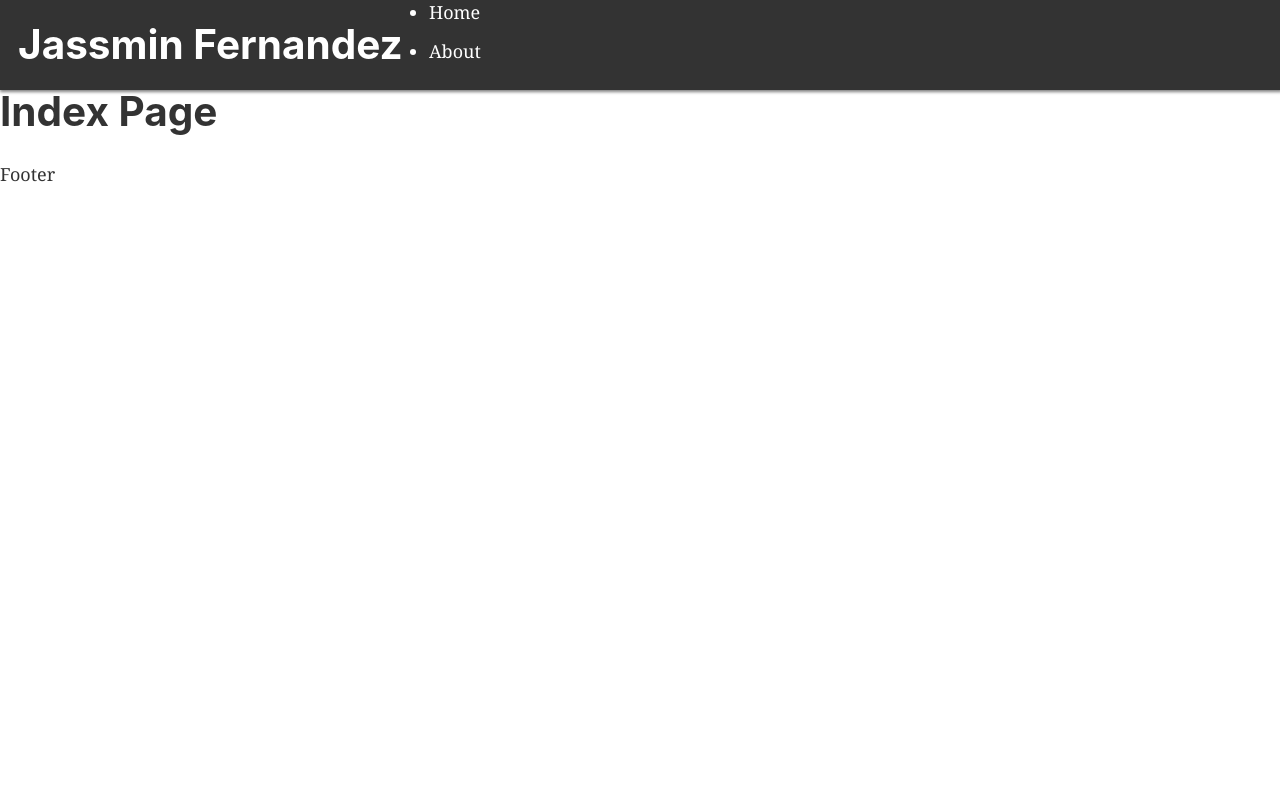
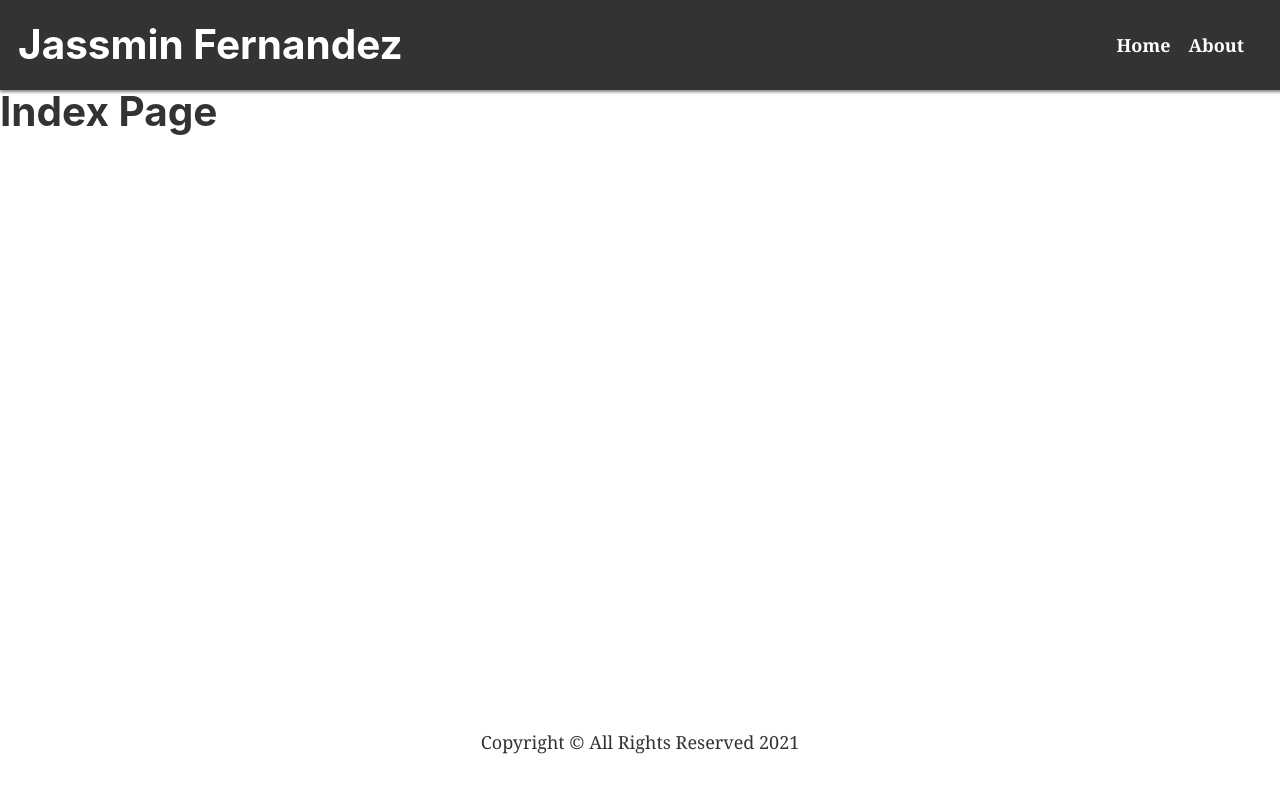
Before and after one commit to jassmin-herr09/jherr-portfolio, a Gatsby site: page / in a window 1280 px wide. Built offline with nearby package versions, Linux system fonts and the light colour scheme; Gatsby itself is replaced by a stand-in of ours.

Commit message:
'wip finishes layout'

```diff
--- a/src/components/footer.js
+++ b/src/components/footer.js
@@ -1,9 +1,11 @@
 import React from "react"
 
+import { StyledFooter } from "../styles/styled-components"
+
 const Footer = (props) => (
-    <footer>
-     Footer
-    </footer>
+    <StyledFooter>
+     <p>Copyright &copy; All Rights Reserved {new Date().getFullYear()}</p>
+    </StyledFooter>
 )
 
 export default Footer
--- a/src/components/layout.js
+++ b/src/components/layout.js
@@ -5,10 +5,13 @@ import Footer from "./footer"
 
 import "../styles/reset.css"
 
+import { StyledLayout } from "../styles/styled-components"
+
+
 
 const Layout = (props) => {
     return (
-        <>
+        <StyledLayout>
            <Header />
             <div>
                 <main>
@@ -17,7 +20,7 @@ const Layout = (props) => {
             </div>
             <Footer />
 
-        </>
+        </StyledLayout>
     )
 
 }
--- a/src/styles/styled-components.js
+++ b/src/styles/styled-components.js
@@ -3,6 +3,7 @@ import styled from "styled-components"
 export const StyledHeader = styled.header`
     display: flex;
     align-items: center;
+    justify-content: space-between;
     background-color: #333;
     color: #fff;
     height: 5rem;
@@ -19,4 +20,46 @@ export const StyledHeader = styled.header`
         margin: 0;
 
     }
+    nav {
+        display:flex;
+        align-items: center;
+
+    }
+    ul{
+        list-style: none;
+        margin: 0;
+        display: flex;
+        align-items: center;
+        li{
+            margin: 0 1rem 0 0;
+            a{
+               font-weight: 700;
+            }
+
+        }
+
+    }
 `
+
+export const StyledFooter = styled.footer`
+    display: flex;
+    align-items: center;
+    justify-content: center;
+    height: 5rem;
+
+
+`
+
+export const StyledLayout = styled.div`
+   display: flex;
+   margin: 0;
+   flex-direction: column;
+   min-height: 100vh;
+   & > div{
+       flex: 1;
+
+   }
+
+
+
+`
```
